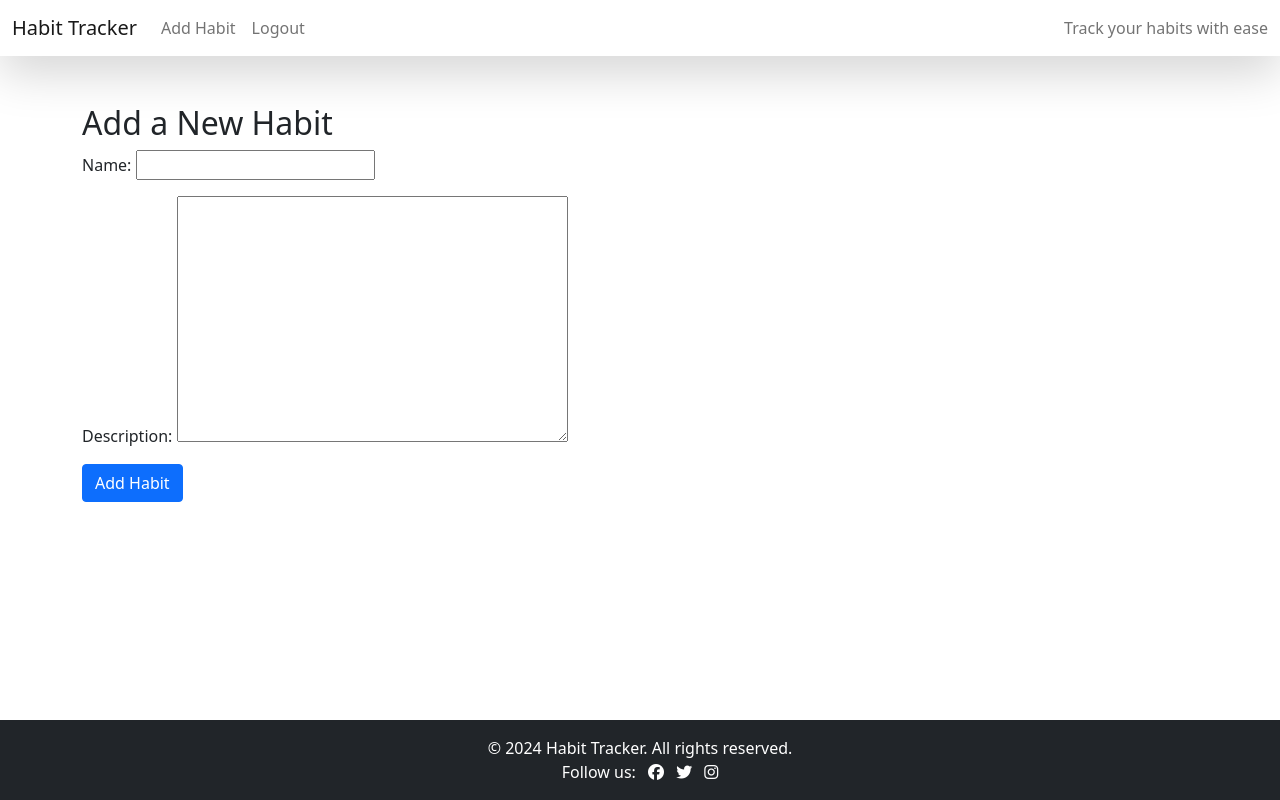
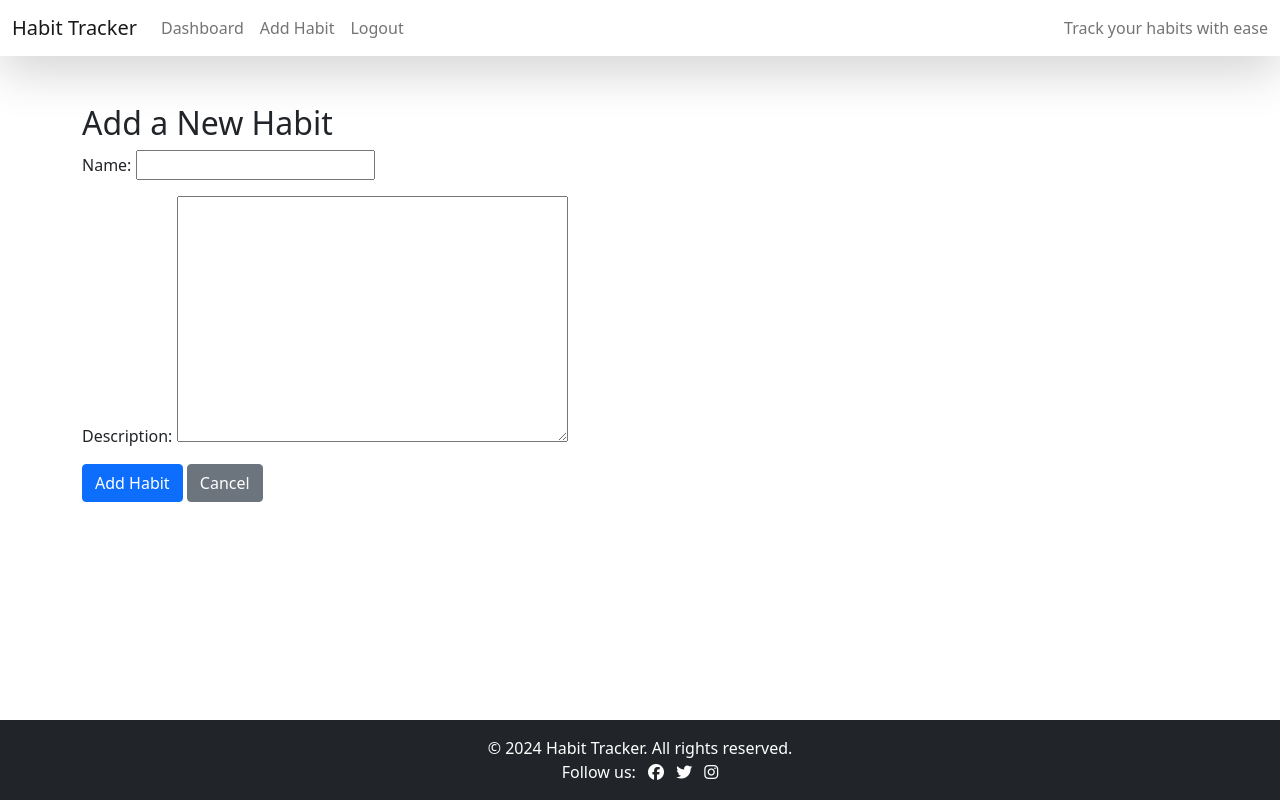
Before and after one commit to constantinnicoleta/habit-tracker, a Django app: page /add-habit/ in a window 1280 px wide. Run offline with Django 4.2, Linux system fonts and the light colour scheme; the visitor is signed in with stand-in values (Sample User, id 1); some libraries are stand-ins or nearby versions.

Commit message:
add folder to templates, move templates to habit, add dashboard navbar link and add cancel buttons for edit & add habit

```diff
--- a/habits/templates/base.html
+++ b/habits/templates/base.html
@@ -32,6 +32,9 @@
             <div class="collapse navbar-collapse" id="navbarText">
                 <ul class="navbar-nav me-auto mb-2 mb-lg-0">
                     {% if user.is_authenticated %}
+                        <li class="nav-item">
+                            <a class="nav-link" href="{% url 'dashboard' %}">Dashboard</a>
+                        </li>
                         <li class="nav-item">
                             <a class="nav-link" href="{% url 'add_habit' %}">Add Habit</a>
                         </li>
--- a/habits/templates/add_habit.html
+++ b/habits/templates/habits/add_habit.html
@@ -7,6 +7,8 @@
         {% csrf_token %}
         {{ form.as_p }}
         <button type="submit" class="btn btn-primary">Add Habit</button>
+        <!-- Cancel Button -->
+        <a href="{% url 'dashboard' %}" class="btn btn-secondary">Cancel</a>
     </form>
 </div>
 {% endblock %}
--- a/habits/templates/edit_habit.html
+++ b/habits/templates/habits/edit_habit.html
@@ -7,6 +7,8 @@
         {% csrf_token %}
         {{ form.as_p }}
         <button type="submit" class="btn btn-primary">Update</button>
+        <!-- Cancel Button -->
+        <a href="{% url 'dashboard' %}" class="btn btn-secondary">Cancel</a>
     </form>
 </div>
 {% endblock %}
--- a/habits/views.py
+++ b/habits/views.py
@@ -10,7 +10,7 @@ from .models import Progress
 
 # HomeView renders the 'home.html' template when accessed
 class HomeView(TemplateView):
-    template_name = 'home.html'
+    template_name = 'habits/home.html'
 
 
 # Handle form submission (POST request)
@@ -25,7 +25,7 @@ def signup(request):
             return redirect('home')
     else:
         form = CustomUserCreationForm()
-    return render(request, 'signup.html', {'form': form})
+    return render(request, 'habits/signup.html', {'form': form})
 
 
 @login_required
@@ -40,7 +40,7 @@ def add_habit(request):
     else:
         form = HabitForm()
 
-    return render(request, 'add_habit.html', {'form': form})
+    return render(request, 'habits/add_habit.html', {'form': form})
 
 
 # View the user's dashboard with all their habits
@@ -48,7 +48,7 @@ def add_habit(request):
 @login_required
 def dashboard(request):
     user_habits = Habit.objects.filter(user=request.user)
-    return render(request, 'dashboard.html', {'user_habits': user_habits})
+    return render(request, 'habits/dashboard.html', {'user_habits': user_habits})
 
 
 # Edit an existing habit
@@ -65,7 +65,7 @@ def edit_habit(request, habit_id):
     else:
         form = HabitForm(instance=habit)
 
-    return render(request, 'edit_habit.html', {'form': form})
+    return render(request, 'habits/edit_habit.html', {'form': form})
 
 
 # Edit an existing habit
@@ -77,7 +77,7 @@ def delete_habit(request, habit_id):
         habit.delete()
         return redirect('dashboard')
 
-    return render(request, 'delete_habit.html', {'habit': habit})
+    return render(request, 'habits/delete_habit.html', {'habit': habit})
 
 # Track progress for a specific habit
 @login_required
@@ -99,7 +99,7 @@ def track_progress(request, habit_id):
     # Fetch all progress entries for this habit to display history
     progress_history = Progress.objects.filter(habit=habit).order_by('-date')
 
-    return render(request, 'track_progress.html', {
+    return render(request, 'habits/track_progress.html', {
         'habit': habit,
         'today': today,
         'progress': progress,
```
Also changed, not shown: habits/templates/habits/dashboard.html (renamed from habits/templates/dashboard.html), habits/templates/habits/delete_habit.html (renamed from habits/templates/delete_habit.html), habits/templates/habits/home.html (renamed from habits/templates/home.html), habits/templates/habits/signup.html (renamed from habits/templates/signup.html), habits/templates/habits/track_progress.html (renamed from habits/templates/track_progress.html).
